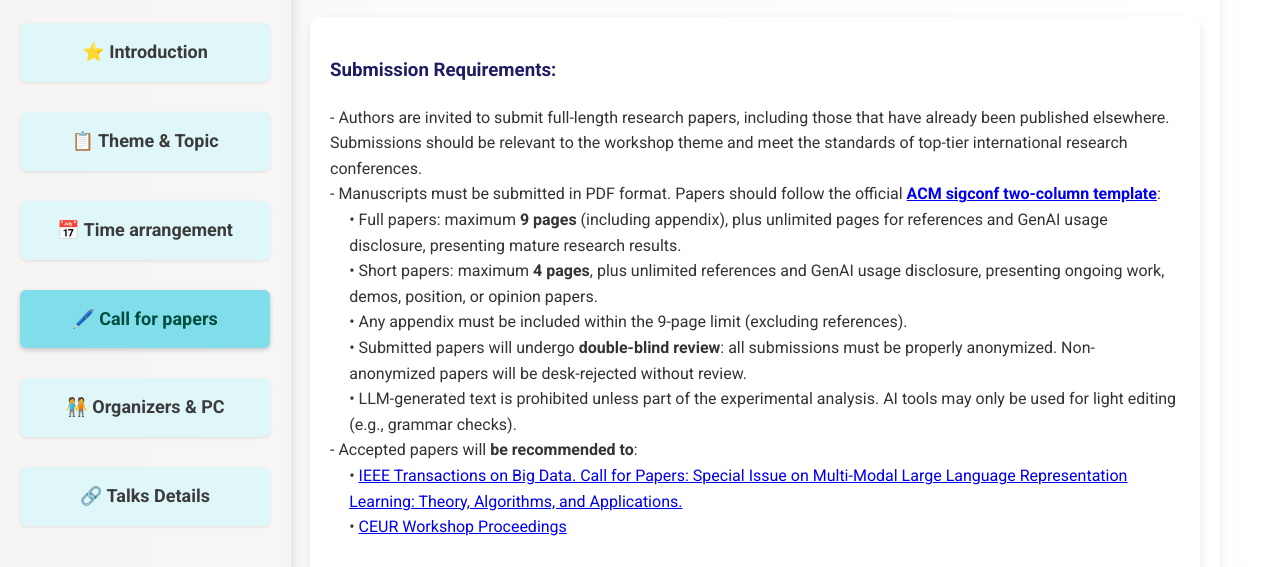
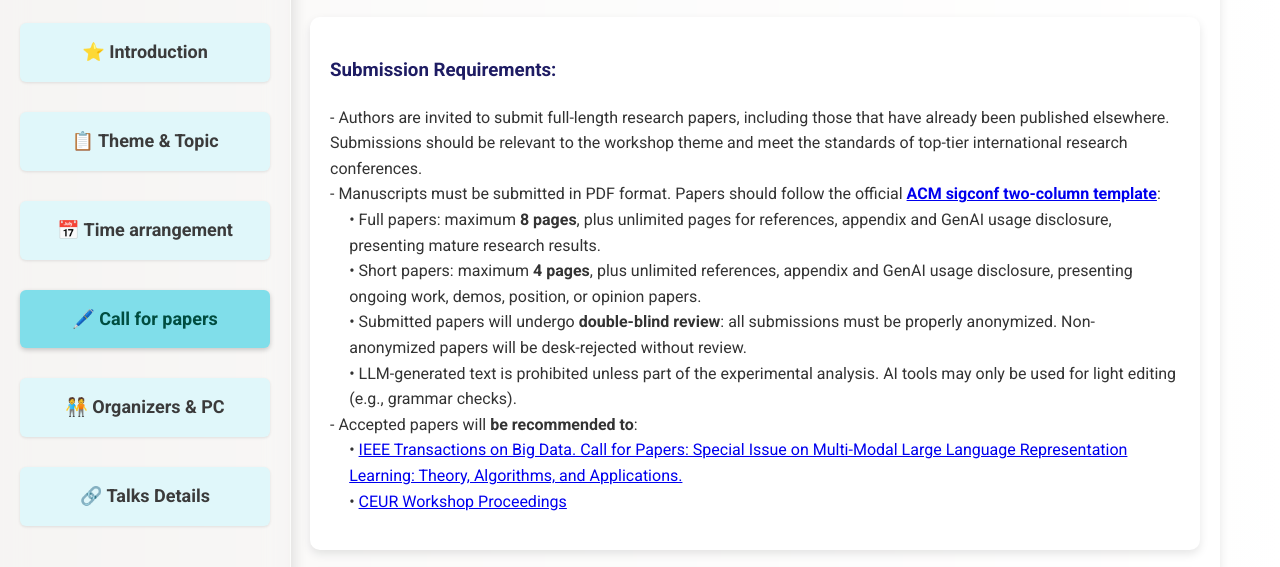
Before and after one commit to MAGIC-GROUP-BUAA/CIKM2025_workshop, a plain HTML site: page pages/call.html in a window 1280 px wide. Shown: the part 189-756 px from the top of the page. Drawn offline with nearby package versions, Linux system fonts and the light colour scheme.

Commit message:
update call

```diff
--- a/pages/call.html
+++ b/pages/call.html
@@ -37,9 +37,9 @@
                     - Authors are invited to submit full-length research papers, including those that have already been published elsewhere. Submissions should be relevant to the workshop theme and meet the standards of top-tier international research conferences.
                     <br>- Manuscripts must be submitted in PDF format. Papers should follow the official <a href="https://www.acm.org/publications/proceedings-template"><b>ACM sigconf two-column template</b></a>:
                     <div style="margin-left:1.2em">
-                    • Full papers: maximum <b>9 pages</b> (including appendix), plus unlimited pages for references and GenAI usage disclosure, presenting mature research results.
-                    <br>• Short papers: maximum <b>4 pages</b>, plus unlimited references and GenAI usage disclosure, presenting ongoing work, demos, position, or opinion papers.
-                    <br>• Any appendix must be included within the 9-page limit (excluding references).
+                    • Full papers: maximum <b>8 pages</b>, plus unlimited pages for references, appendix and GenAI usage disclosure, presenting mature research results.
+                    <br>• Short papers: maximum <b>4 pages</b>, plus unlimited references, appendix and GenAI usage disclosure, presenting ongoing work, demos, position, or opinion papers.
+                    <!-- <br>• Any appendix must be included within the 9-page limit (excluding references). -->
                     <br>• Submitted papers will undergo <b>double-blind review</b>: all submissions must be properly anonymized. Non-anonymized papers will be desk-rejected without review.
                     <br>• LLM-generated text is prohibited unless part of the experimental analysis. AI tools may only be used for light editing (e.g., grammar checks).
                     </div>
```
